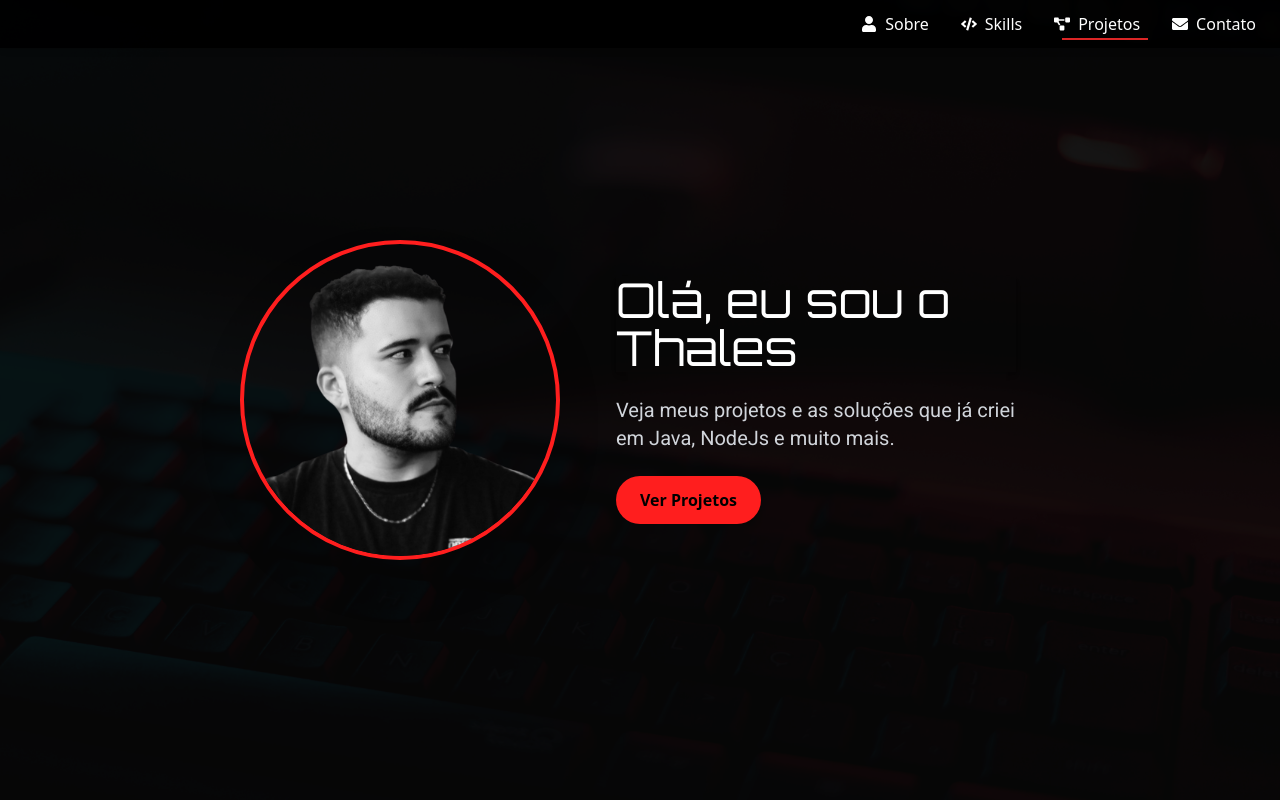
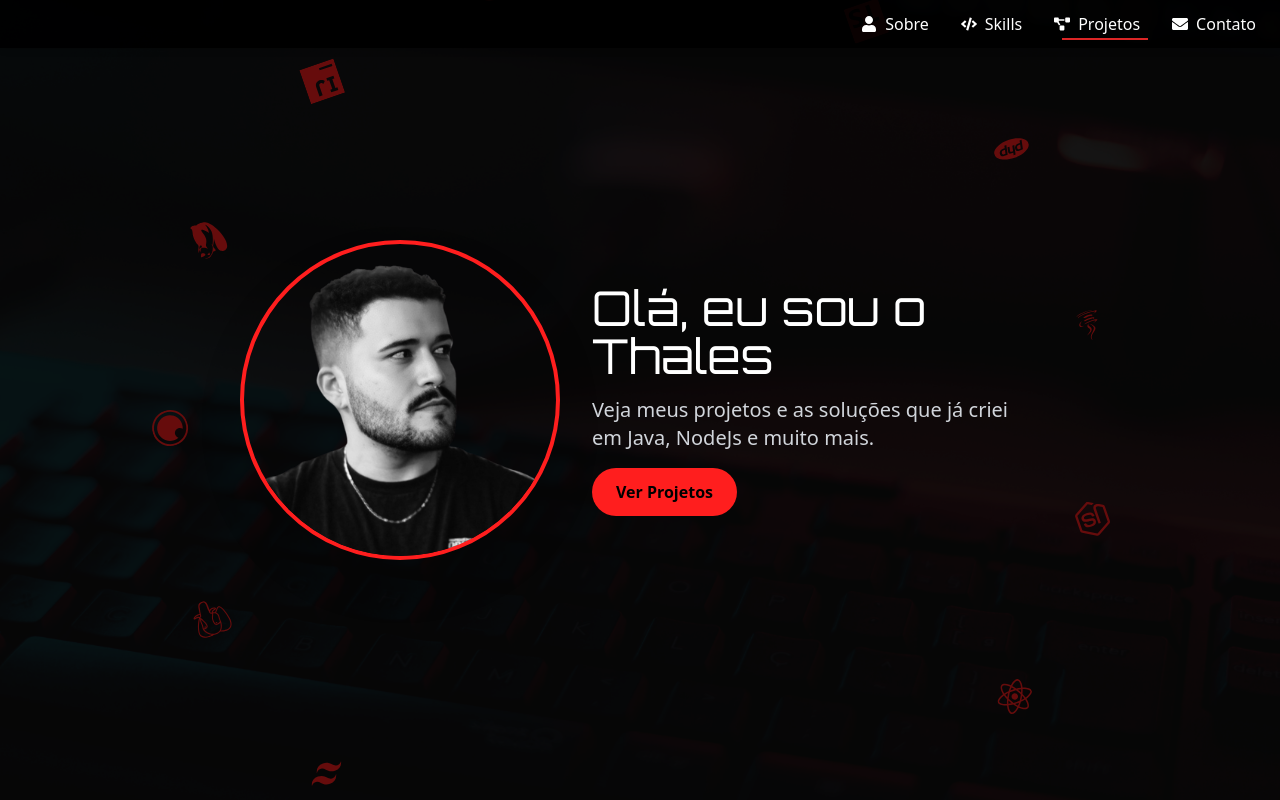
Before and after one commit to thales-sblue/thales-sblue.github.io, a React (Vite) app: page / in a window 1280 px wide. Shown: the top 800 px of the page. Built offline with nearby package versions, Linux system fonts and the light colour scheme.

Commit message:
update hero design

```diff
--- a/src/components/Hero.jsx
+++ b/src/components/Hero.jsx
@@ -1,74 +1,126 @@
-import React from "react";
+import React, { useRef, useState, useEffect } from "react";
 import { motion } from "framer-motion";
 import bgHero from "../assets/bg-hero.png";
 import fotoPerfil from "../assets/foto-perfil.png";
+import { FaReact, FaNodeJs } from "react-icons/fa";
+import { DiJava } from "react-icons/di";
+import {
+    SiPhp,
+    SiOracle,
+    SiGit,
+    SiSpringboot,
+    SiTailwindcss,
+    SiPostgresql,
+    SiInsomnia,
+    SiDbeaver,
+    SiIntellijidea,
+    SiGithub,
+    SiDocker,
+    SiTypescript,
+} from "react-icons/si";
+
+const skills = [
+    { name: "PHP", Icon: SiPhp },
+    { name: "Java", Icon: DiJava },
+    { name: "Node.js", Icon: FaNodeJs },
+    { name: "React", Icon: FaReact },
+    { name: "Oracle", Icon: SiOracle },
+    { name: "Git", Icon: SiGit },
+    { name: "Spring Boot", Icon: SiSpringboot },
+    { name: "Tailwind", Icon: SiTailwindcss },
+    { name: "PostgreSQL", Icon: SiPostgresql },
+    { name: "Insomnia", Icon: SiInsomnia },
+    { name: "DBeaver", Icon: SiDbeaver },
+    { name: "IntelliJ", Icon: SiIntellijidea },
+    { name: "GitHub", Icon: SiGithub },
+    { name: "Docker", Icon: SiDocker },
+    { name: "TypeScript", Icon: SiTypescript },
+];
 
 export default function Hero() {
+    const contentRef = useRef(null);
+    const [radius, setRadius] = useState(0);
+
+    useEffect(() => {
+        const calcRadius = () => {
+            if (contentRef.current) {
+                const { width, height } = contentRef.current.getBoundingClientRect();
+                const diagonal = Math.sqrt(width * width + height * height);
+                setRadius(diagonal / 2 + 20);
+            }
+        };
+        calcRadius();
+        window.addEventListener("resize", calcRadius);
+        return () => window.removeEventListener("resize", calcRadius);
+    }, []);
+
     return (
         <section
             id="hero"
-            className="
-                relative h-screen
-                flex flex-col md:flex-row
-                items-center justify-center
-                gap-8
-                bg-cover bg-center
-                bg-gradient-to-r from-blue-500 to-purple-600
-            "
+            className="relative h-screen flex items-center justify-center overflow-hidden bg-cover bg-center bg-gradient-to-r from-blue-500 to-purple-600"
             style={{ backgroundImage: `url(${bgHero})` }}
         >
             <div className="absolute inset-0 bg-black/60 z-10" />
 
+            <div ref={contentRef} className="relative z-20 flex flex-col md:flex-row items-center gap-8 px-4">
                 <motion.div
-                className="relative z-20 flex-shrink-0"
+                    className="w-64 h-64 md:w-80 md:h-80 relative"
                     initial={{ opacity: 0, scale: 0.8 }}
                     animate={{ opacity: 1, scale: 1 }}
-                transition={{ delay: 0.5, duration: 0.8 }}
+                    transition={{ delay: 0.4, duration: 0.8 }}
                 >
                     <img
                         src={fotoPerfil}
                         alt="Thales Santos"
-                    className="
-                        w-64 h-64 md:w-80 md:h-80
-                        object-cover
-                        rounded-full
-                        border-4 border-accent
-                        shadow-2xl
-                        transition-transform transform hover:scale-105
-                    "
+                        className="w-full h-full object-cover rounded-full border-4 border-accent shadow-2xl"
                     />
                 </motion.div>
 
                 <motion.div
-                className="
-                    relative z-20
-                    px-6
-                    max-w-md
-                    text-center md:text-left
-                    space-y-6
-                "
+                    className="max-w-md text-center md:text-left space-y-4"
                     initial={{ opacity: 0, x: 50 }}
                     animate={{ opacity: 1, x: 0 }}
-                transition={{ duration: 0.8 }}
+                    transition={{ delay: 0.6, duration: 0.8 }}
                 >
-                <h1 className="font-heading text-4xl md:text-5xl text-white leading-snug shadow-md">
+                    <h1 className="font-heading text-4xl md:text-5xl text-white leading-snug">
                         Olá, eu sou o Thales
                     </h1>
-                <p className="font-body text-lg md:text-xl text-gray-300">
+                    <p className="text-lg md:text-xl text-gray-300">
                         Veja meus projetos e as soluções que já criei em Java, NodeJs e muito mais.
                     </p>
                     <a
                         href="#projects"
-                    className="
-                        inline-block
-                        bg-accent text-black font-semibold
-                        px-6 py-3 rounded-full
-                        hover:bg-white hover:text-black transition
-                    "
+                        className="inline-block bg-accent text-black font-semibold px-6 py-3 rounded-full hover:bg-white hover:text-black transition"
                     >
                         Ver Projetos
                     </a>
                 </motion.div>
+            </div>
+
+            {radius > 0 && (
+                <motion.div
+                    className="absolute inset-0 flex items-center justify-center"
+                    animate={{ rotate: 360 }}
+                    transition={{ repeat: Infinity, duration: 40, ease: "linear" }}
+                >
+                    {skills.map(({ name, Icon }, index) => {
+                        const angle = (index / skills.length) * 2 * Math.PI - Math.PI / 2;
+                        const x = Math.cos(angle) * radius;
+                        const y = Math.sin(angle) * radius;
+                        return (
+                            <motion.div
+                                key={name}
+                                className="absolute flex items-center justify-center pointer-events-auto -translate-x-1/2 -translate-y-1/2"
+                                style={{ left: `calc(50% + ${x}px)`, top: `calc(50% + ${y}px)` }}
+                                animate={{ rotate: 360 }}
+                                transition={{ repeat: Infinity, duration: 20, ease: "linear" }}
+                            >
+                                <Icon className="text-4xl text-accent hover:text-red-600 cursor-pointer" title={name} />
+                            </motion.div>
+                        );
+                    })}
+                </motion.div>
+            )}
         </section>
     );
 }
```
Also changed, not shown: 5 other files (tests, documents, lock files or other folders). Lines whose indentation alone changed are shown as unchanged.
